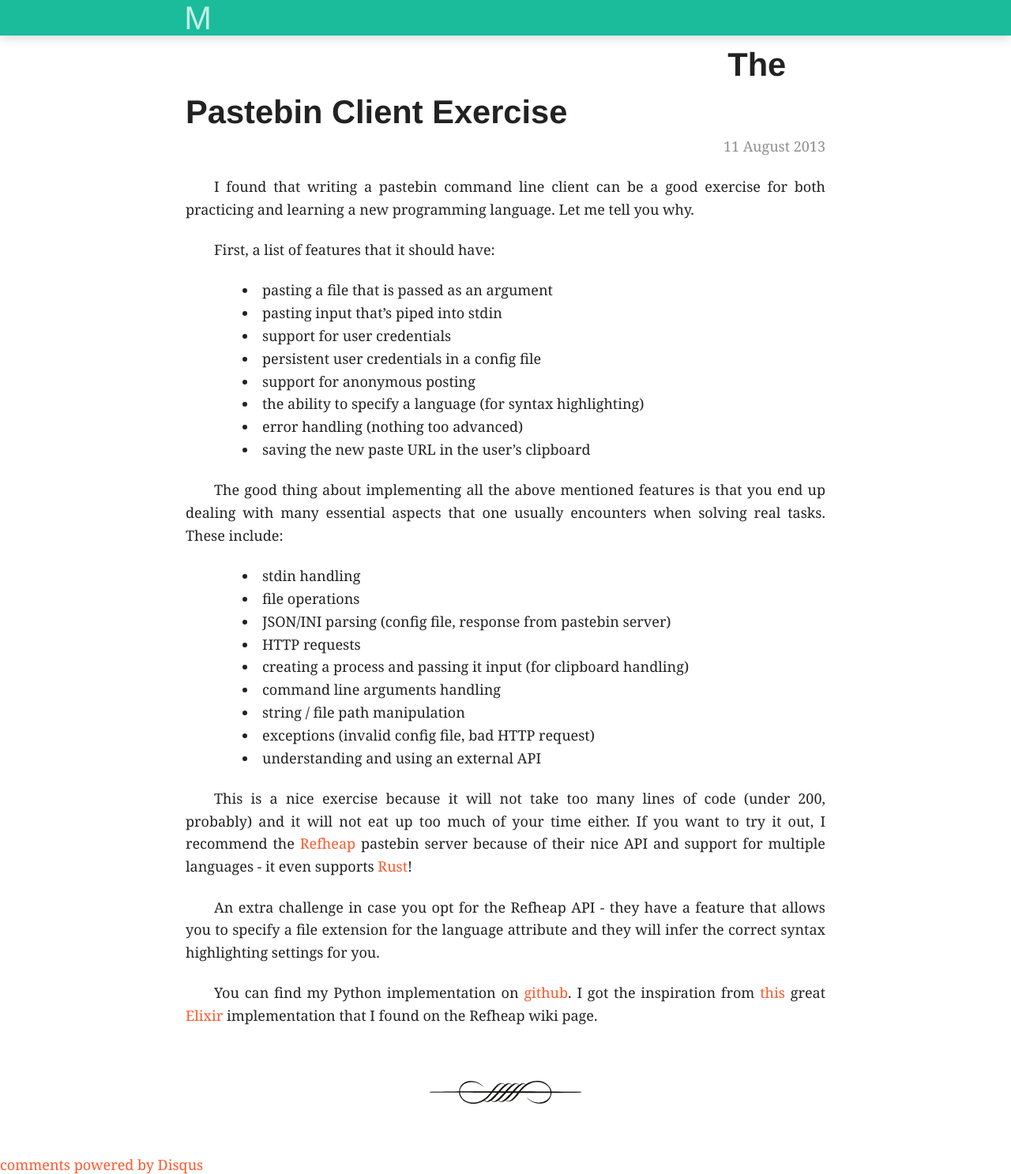
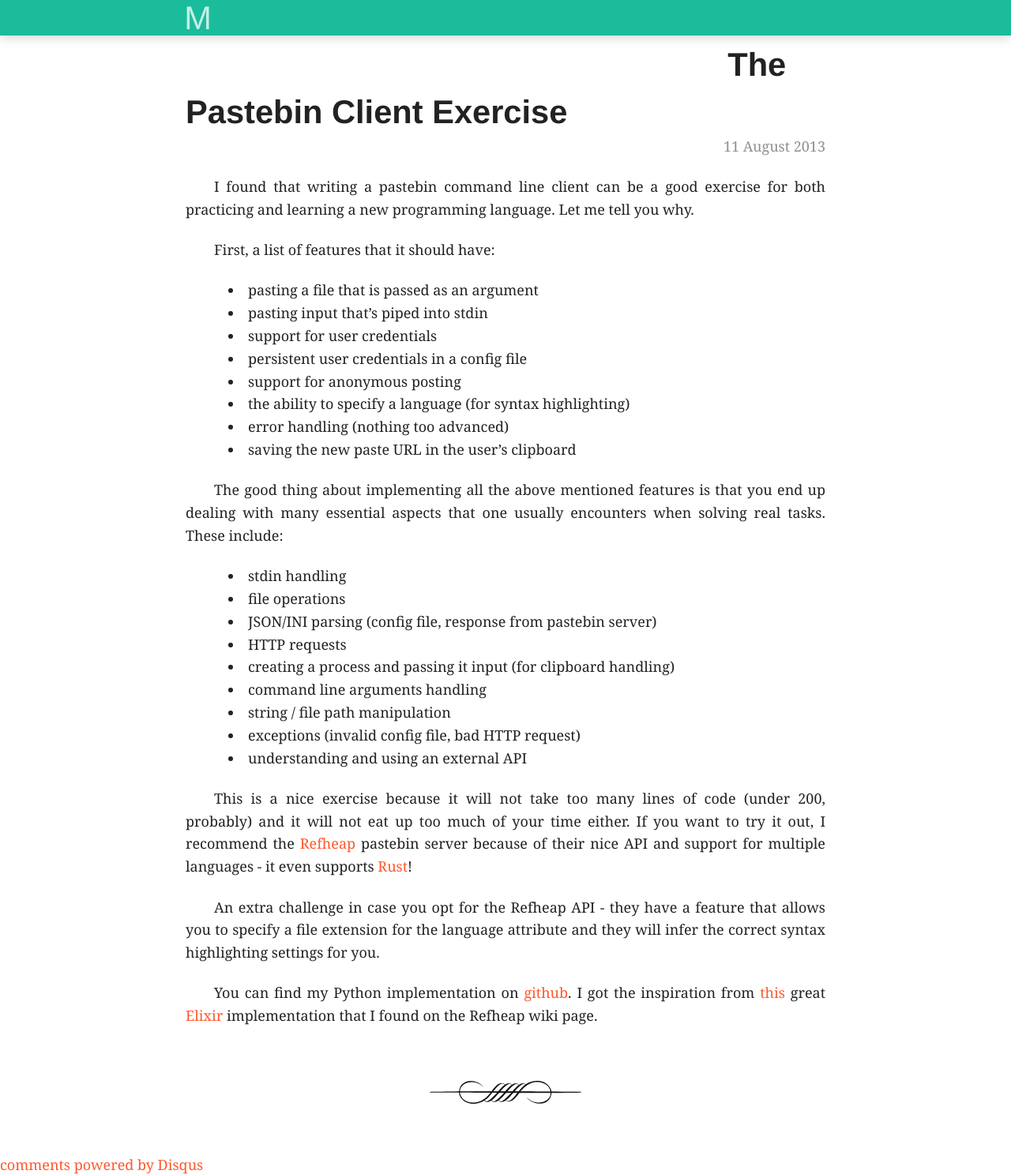
Before and after one commit to mihneadb/mihneadb.github.io, a Jekyll site: the page built from _posts/2013-08-10-the-pastebin-client-exercise.markdown, in a window 1280 px wide. Shown: the whole page at 79% size. Built offline with Jekyll 4.4.1, drawn with Linux system fonts in a browser that asks for light colours; Markdown is read by kramdown in place of the engine named in the settings; comment, search, counter and statistics services are not loaded.

Commit message:
dedent lists a bit

```diff
--- a/css/default.css
+++ b/css/default.css
@@ -87,7 +87,7 @@ body {
 
 .post ul {
     list-style-position: inside;
-    padding-left: 4em;
+    padding-left: 3em;
 }
 
 
```
